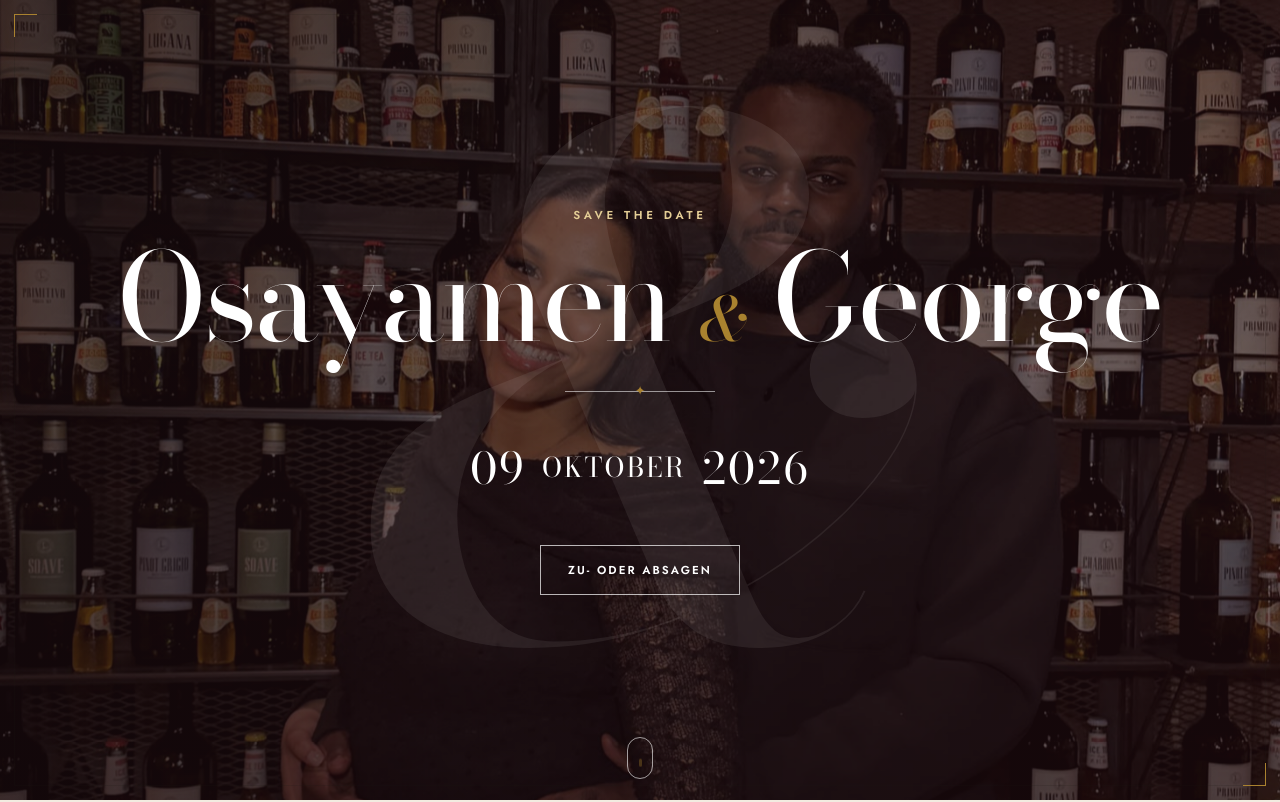
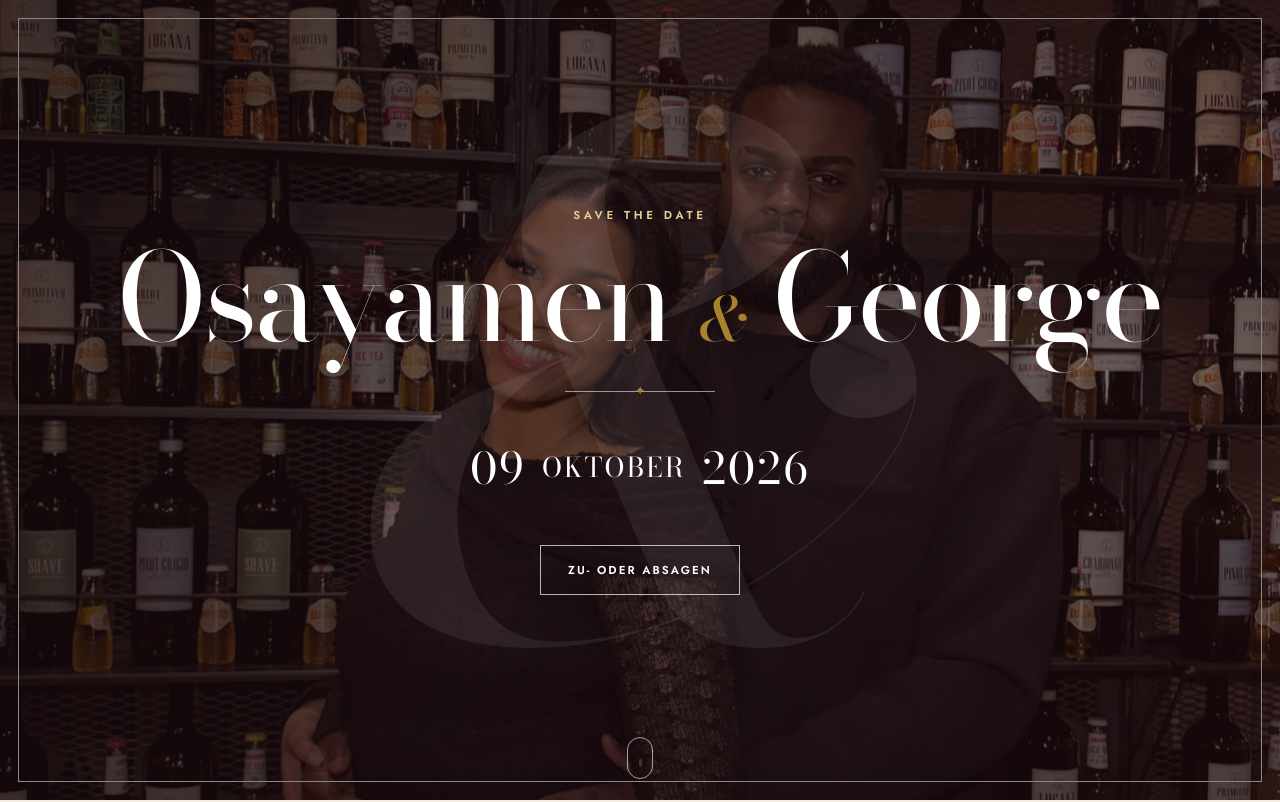
Before and after one commit to Caroline-Ayzwa/osayamen-george-hochzeit, a plain HTML site: page index.html in a window 1280 px wide. Shown: the top 802 px of the page. Drawn offline with nearby package versions, Linux system fonts and the light colour scheme.

Commit message:
Change css and add white frame

```diff
--- a/styles.css
+++ b/styles.css
@@ -26,11 +26,8 @@ p { line-height:1.75; }
 .section > * { max-width:1180px; margin-left:auto; margin-right:auto; }
 
 /* ---- editorial print-frame signature ---- */
-.page-frame { position:fixed; inset:14px; z-index:60; pointer-events:none; border:1px solid rgba(33,29,25,.14); }
-.page-frame::before,.page-frame::after { content:""; position:absolute; width:22px; height:22px; }
-.page-frame::before { top:-1px; left:-1px; border-top:1px solid var(--brass); border-left:1px solid var(--brass); }
-.page-frame::after { bottom:-1px; right:-1px; border-bottom:1px solid var(--brass); border-right:1px solid var(--brass); }
-@media(max-width:760px){ .page-frame{ inset:8px; } .page-frame::before,.page-frame::after{ width:14px; height:14px; } }
+.page-frame { position:fixed; inset:18px; z-index:60; pointer-events:none; border:1px solid rgba(255,255,255,.55); mix-blend-mode:difference; }
+@media(max-width:760px){ .page-frame{ inset:10px; } }
 
 .eyebrow { margin-bottom:1.1rem; font-family:var(--font-sans); font-size:.72rem; font-weight:600; letter-spacing:.32em; text-transform:uppercase; color:var(--wine); }
 .section--sage .eyebrow,.location-card--dark .eyebrow,footer .eyebrow { color:#D9C48F; }
```
